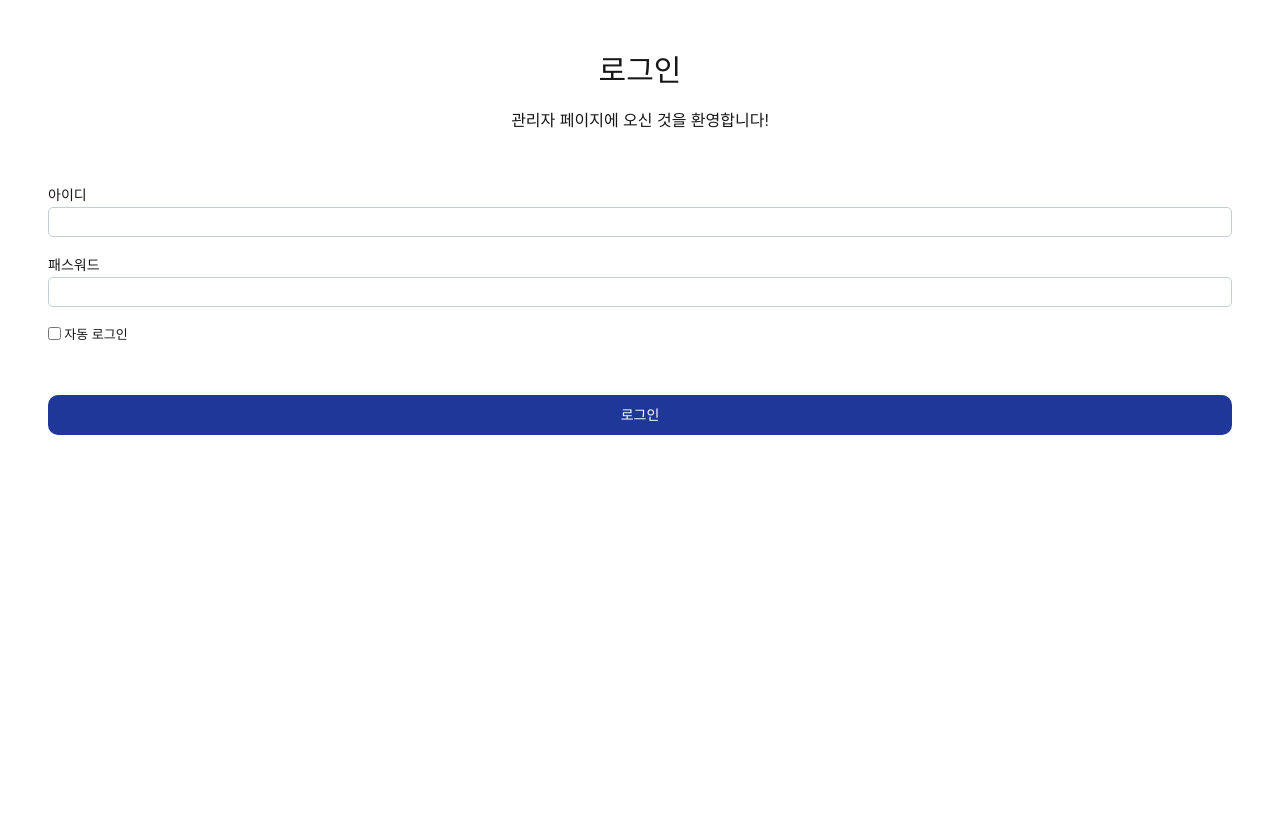
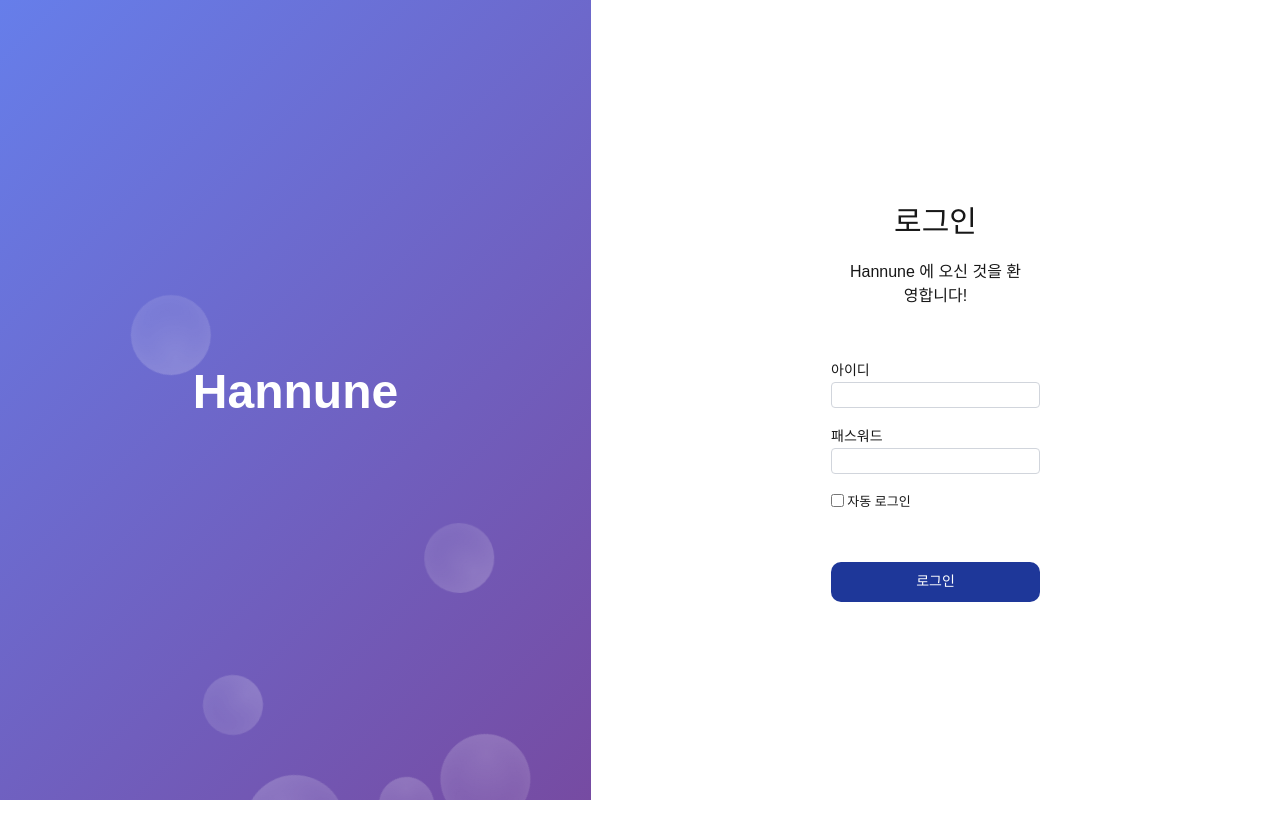
Before and after one commit to Funiv-dev/cms-portal, a Next.js app: page / in a window 1280 px wide. Shown: the top 838 px of the page. After the commit the page ends 800 px from the top, so only its background shows below. Built offline with nearby package versions, Linux system fonts and the light colour scheme; no server answers.

Commit message:
fix : 로그인페이지 응답받기 성공

```diff
--- a/src/app/common/common.css
+++ b/src/app/common/common.css
@@ -1006,3 +1006,119 @@ a.common-vtn:hover {
   height: 30px;
   border-radius: 50%;
 }
+
+/* 물방울 컨테이너 */
+.bubble {
+  position: relative;
+  overflow: hidden;
+  background: linear-gradient(135deg, #667eea 0%, #764ba2 100%);
+}
+
+/* 물방울 애니메이션 */
+.bubble::before {
+  content: '';
+  position: absolute;
+  width: 100%;
+  height: 100%;
+  top: 0;
+  left: 0;
+}
+
+.bubble-item {
+  position: absolute;
+  bottom: -100px;
+  background: radial-gradient(circle at 30% 30%,
+      rgba(255, 255, 255, 0.3),
+      rgba(255, 255, 255, 0.05));
+  border-radius: 50%;
+  opacity: 0.6;
+  animation: rise infinite ease-in;
+  box-shadow: inset 0 0 20px rgba(255, 255, 255, 0.2);
+}
+
+/* 물방울 개별 스타일 */
+.bubble-item:nth-child(1) {
+  left: 10%;
+  width: 80px;
+  height: 80px;
+  animation-delay: 0s;
+  animation-duration: 8s;
+}
+
+.bubble-item:nth-child(2) {
+  left: 25%;
+  width: 60px;
+  height: 60px;
+  animation-delay: 2s;
+  animation-duration: 10s;
+}
+
+.bubble-item:nth-child(3) {
+  left: 40%;
+  width: 100px;
+  height: 100px;
+  animation-delay: 4s;
+  animation-duration: 12s;
+}
+
+.bubble-item:nth-child(4) {
+  left: 55%;
+  width: 70px;
+  height: 70px;
+  animation-delay: 1s;
+  animation-duration: 9s;
+}
+
+.bubble-item:nth-child(5) {
+  left: 70%;
+  width: 90px;
+  height: 90px;
+  animation-delay: 3s;
+  animation-duration: 11s;
+}
+
+.bubble-item:nth-child(6) {
+  left: 85%;
+  width: 50px;
+  height: 50px;
+  animation-delay: 5s;
+  animation-duration: 13s;
+}
+
+.bubble-item:nth-child(7) {
+  left: 15%;
+  width: 65px;
+  height: 65px;
+  animation-delay: 6s;
+  animation-duration: 10s;
+}
+
+.bubble-item:nth-child(8) {
+  left: 60%;
+  width: 55px;
+  height: 55px;
+  animation-delay: 2.5s;
+  animation-duration: 14s;
+}
+
+@keyframes rise {
+  0% {
+      bottom: -100px;
+      transform: translateX(0) rotate(0deg);
+      opacity: 0;
+  }
+  10% {
+      opacity: 0.6;
+  }
+  50% {
+      transform: translateX(100px) rotate(180deg);
+  }
+  90% {
+      opacity: 0.6;
+  }
+  100% {
+      bottom: 110vh;
+      transform: translateX(-50px) rotate(360deg);
+      opacity: 0;
+  }
+}
--- a/src/app/layout.tsx
+++ b/src/app/layout.tsx
@@ -24,6 +24,10 @@ export default function RootLayout({
 }>) {
   return (
     <html lang="en">
+      <head>
+        <script src="https://cdn.jsdelivr.net/npm/@tailwindcss/browser@4"></script>
+      </head>
+
       <body
         className={`${geistSans.variable} ${geistMono.variable} antialiased`}
       >
--- a/src/app/page.tsx
+++ b/src/app/page.tsx
@@ -1,43 +1,91 @@
 'use client'; // 맨 위에 추가
 
-import React from 'react';
+import React, { useState, useEffect } from 'react';
+import Router from 'next/router';
 
 import AxiosProdiver from './provider/AxiosProvider';
 
 import './common/common.css';
 
 export default function Home() {
+
+    const [userId, setUserId] = useState('');
+    const [userPassword, setUserPassword] = useState('');
+
     // 액션 상태를 사용하여 로그인 처리
-    async function onSubmitLoginHandler(event: React.FormEvent<HTMLFormElement>) {
-        event.preventDefault();
+    const onSubmitLoginHandler = async () => {
+        const instance = new AxiosProdiver().getAxiosInstance();
+        const response = await instance.post(`${process.env.NEXT_PUBLIC_API_URL}/api/auth/authenticate/`, {
+            userId: userId,
+            userPassword: userPassword
+        }, {
+            headers: {
+                'Content-Type': 'application/json'
+            }
+        });
+        if(response.data.result === true) {
+            alert('로그인에 성공했습니다.');
+            Router.push('/cms/dashboard');
+        } else {
+            alert('로그인에 실패했습니다. 아이디와 패스워드를 확인해주세요.');
+        }
+    };
 
-        const form = event.currentTarget;
-        const userId = form.userId.value; // Access the input field by its name
-        const userPassword = form.userPassword.value;
+    const onChangeUserIdHandler = (event: React.ChangeEvent<HTMLInputElement>) => {
+        const value = event.target.value;
 
+        setUserId(value);
+    };
+
+    const onChangeUserPasswordHandler = (event: React.ChangeEvent<HTMLInputElement>) => {
+        const value = event.target.value;
+
+        setUserPassword(value);
+    };
+
+    useEffect(() => {
+        if(userId) {
+            setUserId(userId);
+        }
         console.log(userId);
+    }, [userId]);
+
+    useEffect(() => {
+        if(userPassword) {
+            setUserPassword(userPassword);
+        }
         console.log(userPassword);
-
-        let instance = new AxiosProdiver().getAxiosInstance();
-        instance.get('/api/test/v2', { param1: 'value1' });
-
-    }
+    }, [userPassword]);
 
     return (
     <div>
-        <div className="login m-3 p-3" style={{ height: "900px" }}>
-            <div id="login-container" className="flex flex-col justify-center">
-                <form id="login-form" className="m-3 p-3" method="post" onSubmit={onSubmitLoginHandler} >
-                    <div>
+        <div className="flex flex-row h-screen">
+            <div className="login-page bubble flex flex-60 flex-col justify-center item-center w-50">
+                <div className="bubble-item"></div>
+                <div className="bubble-item"></div>
+                <div className="bubble-item"></div>
+                <div className="bubble-item"></div>
+                <div className="bubble-item"></div>
+                <div className="bubble-item"></div>
+                <div className="bubble-item"></div>
+                <div className="bubble-item"></div>
+
+                <div className='text-center text-white' style={{ position: 'relative', zIndex: 10 }}>
+                    <h1 className="text-5xl font-bold mb-4">Hannune</h1>
+                </div>
+            </div>
+
+            <div className="flex flex-40 flex-col justify-center item-center m-10">
+                <div className='m-50'>
                     <div>
                         <h1 className="jetbrains-mono-semi-bold fs-30 text-center">로그인</h1>
-                            <p className="jetbrains-mono-light text-center m-1">관리자 페이지에 오신 것을 환영합니다!</p>
+                        <p className="jetbrains-mono-light text-center m-1">Hannune 에 오신 것을 환영합니다!</p>
                     </div>
                     <div className="jetbrains-mono-light mt-50">
                         <div>
                             <p className="inline-block w-100 fs-14">아이디</p>
                             <label>
-                                    <input type="text" name="userId" id="userId" className="common-input" />
+                                <input type="text" name="userId" id="userId" className="border border-gray-300 rounded" onChange={onChangeUserIdHandler} value={userId} />
                             </label>
                         </div>
                     </div>
@@ -45,7 +93,7 @@ export default function Home() {
                     <div className="jetbrains-mono-light mt-1">
                         <div>
                             <p className="inline-block w-100 fs-14">패스워드</p>
-                                <label><input type="password" name="userPassword" className="common-input" /></label>
+                            <label><input type="password" name="userPassword" className="border border-gray-300 rounded" onChange={onChangeUserPasswordHandler} value={userPassword}  /></label>
                         </div>
                     </div>
                     <div className="flex mt-1">
@@ -54,11 +102,10 @@ export default function Home() {
                         </label>
                         <p className="flex align-center ml-02 fs-13">자동 로그인</p>
                     </div>
+                    <div style={{ marginTop: "3rem" }} >
+                        <button type="button" className="submit im-w-100per" onClick={onSubmitLoginHandler}>로그인</button>
                     </div>
-                    <div style={{ marginTop: "3rem" }} >
-                        <button type="submit" className="submit im-w-100per">로그인</button>
                 </div>
-                </form>
             </div>
         </div>
     </div>
--- a/src/app/provider/AxiosProvider.tsx
+++ b/src/app/provider/AxiosProvider.tsx
@@ -31,8 +31,6 @@ export default class AxiosProdiver {
       },
     });
 
-    console.log(config.apiBaseUrl);
-
     instance.interceptors.response.use(
       (response) => {
         console.log('Response:', response);
@@ -65,10 +63,12 @@ export default class AxiosProdiver {
     });
   }
 
-  public post(url: string, data = {}) {
+  public post(url: string, data = {}, headers = {}) {
     const instance = this.axiosInstance();
 
-    instance.post(url, data)
+    debugger;
+
+    instance.post(url, data, headers)
       .then(response => {
         if (response.status === 200) {
           console.log("POST request successful:", response.data);
```
Lines whose indentation alone changed are shown as unchanged.
